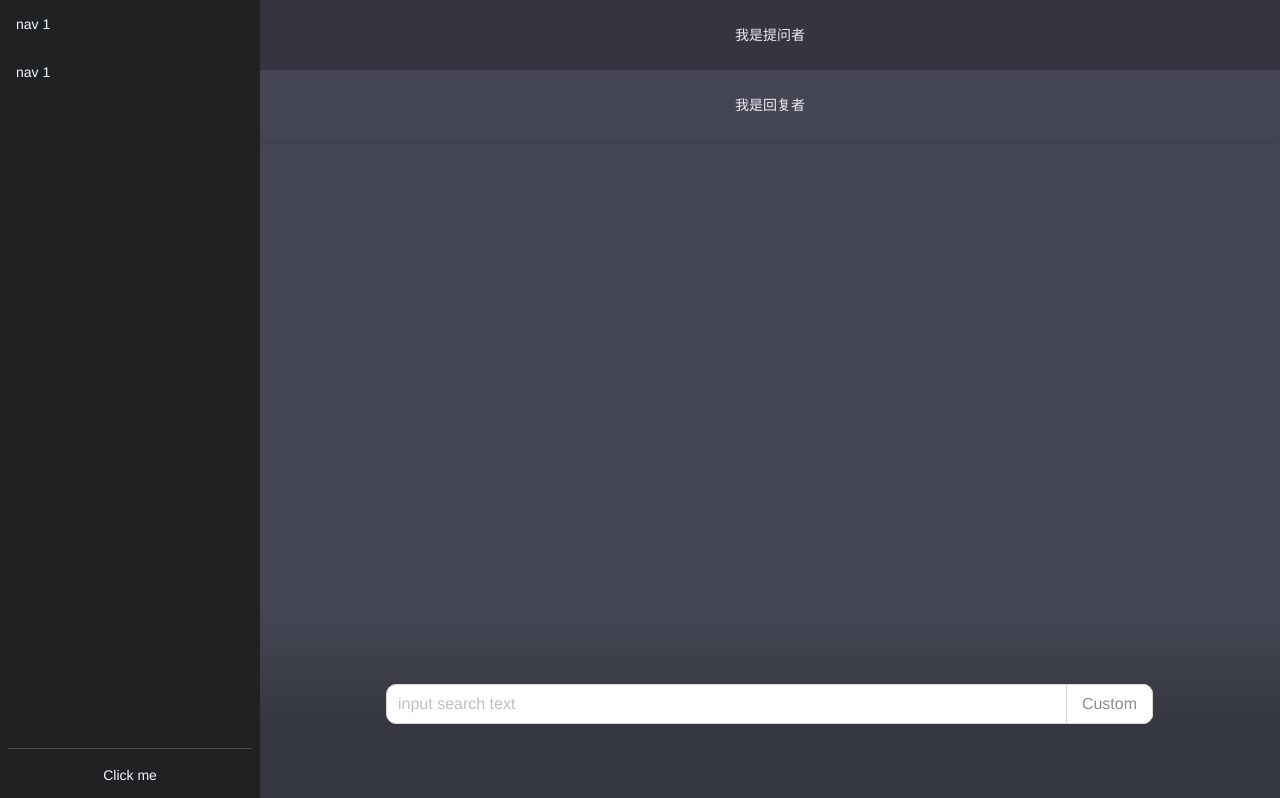
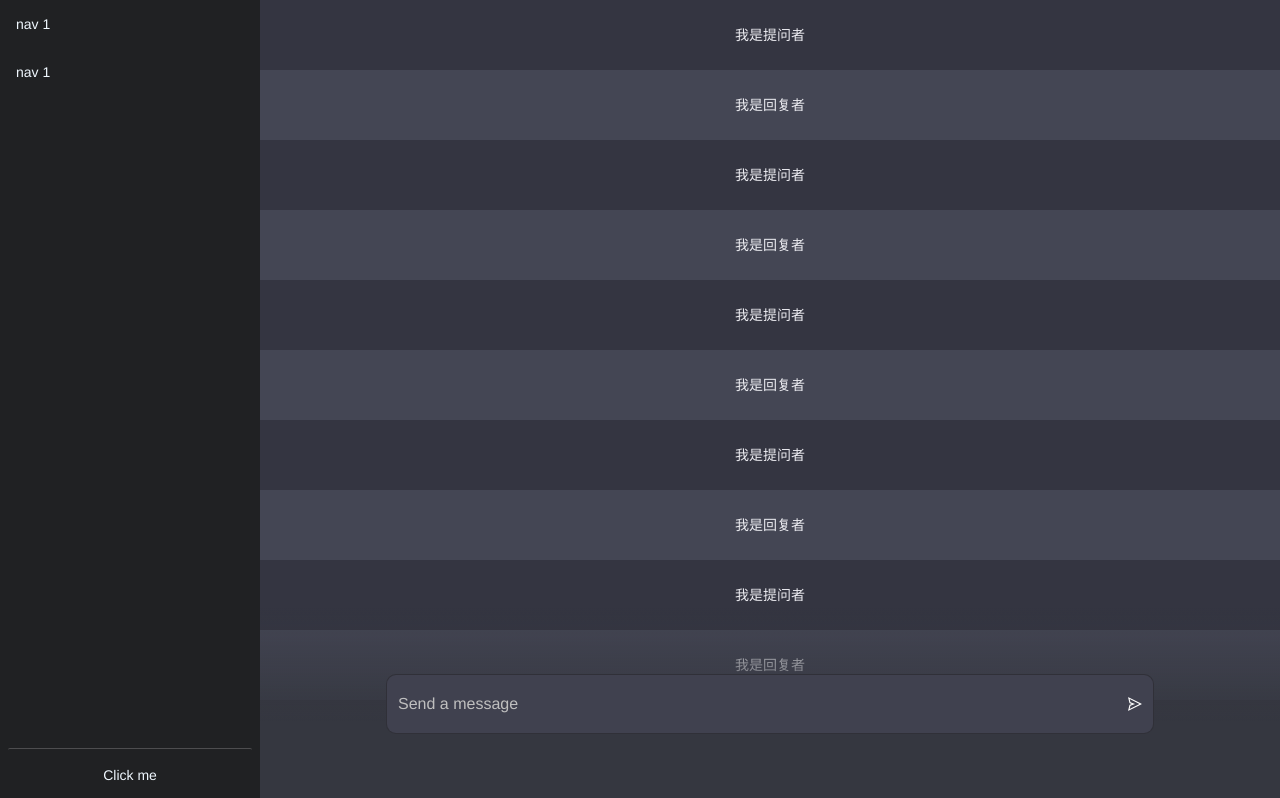
Before and after one commit to jensonman/chat-star-web, a Vue app: page / in a window 1280 px wide. Shown: the top 798 px of the page. Built offline with nearby package versions, Linux system fonts and the light colour scheme; no server answers.

Commit message:
样式优化

```diff
--- a/src/views/chatView/chatView.vue
+++ b/src/views/chatView/chatView.vue
@@ -1,5 +1,14 @@
 <template>
     <div class="chat-container">
+      <ChatUnit></ChatUnit>
+      <ChatUnit></ChatUnit>
+      <ChatUnit></ChatUnit>
+      <ChatUnit></ChatUnit>
+      <ChatUnit></ChatUnit>
+      <ChatUnit></ChatUnit>
+      <ChatUnit></ChatUnit>
+      <ChatUnit></ChatUnit>
+      <ChatUnit></ChatUnit>
       <ChatUnit></ChatUnit>
     </div>
   </template>
--- a/src/views/layoutView.vue
+++ b/src/views/layoutView.vue
@@ -8,45 +8,39 @@
       <UserMenu></UserMenu>
 
     </a-layout-sider>
-    <!-- <div class="divider" ref="divider" :style="{'padding-left':sidebarWidth + 'px'}" @mousedown="startDrag">||</div> -->
     <a-layout class="layout-container" :style="{'padding-left': sidebarWidth + 'px'}">
       <a-layout-content class="layout-container-content" :style="{overflow: 'initial' }">
         <ChatView></ChatView>
-
       </a-layout-content>
       <div class="layout-container-footer">
-        <a-input-search
+        <a-input
           v-model:value="value"
-          placeholder="input search text"
+          placeholder="Send a message"
           size="large"
           @search="onSearch"
+          class="layout-container-send"
         >
-          <template #enterButton>
-            <a-button>Custom</a-button>
+          <template #addonAfter>
+            <a-tooltip>
+              <template #title>send message</template>
+              <SendOutlined />
+            </a-tooltip>
           </template>
-        </a-input-search>
+        </a-input>
       </div>
     </a-layout>
   </a-layout>
 </template>
 <script>
-// import { UserOutlined, VideoCameraOutlined, UploadOutlined, BarChartOutlined, CloudOutlined, AppstoreOutlined, TeamOutlined } from '@ant-design/icons-vue';
-import { defineComponent, ref, onMounted  } from 'vue';
+import { SendOutlined } from '@ant-design/icons-vue';
+import { defineComponent, ref, onMounted } from 'vue';
 import UserMenu from '@/views/userMenu/userMenu';
 import ChatView from '@/views/chatView/chatView'
 import api from '../api/api'
 
-// import { debounce } from 'lodash';
 export default defineComponent({
   components: {
-    // UserOutlined,
-    // VideoCameraOutlined,
-    // UploadOutlined,
-    // BarChartOutlined,
-    // CloudOutlined,
-    // AppstoreOutlined,
-    // TeamOutlined,
-    // ShopOutlined,
+    SendOutlined,
     UserMenu,
     ChatView
   },
@@ -134,6 +128,8 @@ export default defineComponent({
     width: 100%;
     display: flex;
     justify-content: center;
+    position: sticky;
+    bottom: 0;
     // align-items: center;
 
     ::v-deep .ant-input-group-wrapper {
@@ -144,10 +140,30 @@ export default defineComponent({
       max-width:768px;
       width: 90%;
       input {
+        --tw-bg-opacity: 1;
+        --tw-text-opacity: 1;
+        background-color: rgba(64,65,79,var(--tw-bg-opacity));
+        border-color: rgba(32,33,35,.5);
+        color: rgba(255,255,255,var(--tw-text-opacity));
         border-top-left-radius: 10px;
         border-bottom-left-radius: 10px;
+        height: 60px;
+        border-right: 0px;
+      }
+      input:focus {
+        outline: none;
+        border-color: rgba(32,33,35,.5);
+        box-shadow: none;
+      }
+      .layout-container-send{
+
       }
       .ant-input-group-addon {
+        --tw-bg-opacity: 1;
+        --tw-text-opacity: 1;
+        background-color: rgba(64,65,79,var(--tw-bg-opacity));
+        border-color: rgba(32,33,35,.5);
+        color: rgba(255,255,255,var(--tw-text-opacity));
         border-top-right-radius: 10px;
         border-bottom-right-radius: 10px;
         button {
--- a/src/views/userMenu/userInfo.vue
+++ b/src/views/userMenu/userInfo.vue
@@ -74,7 +74,7 @@ export default {
     }
 
     ::v-deep .ant-popover {
-        width: 100%;
+        width: 99%;
         padding: 0 8px;
     }
 }
```
